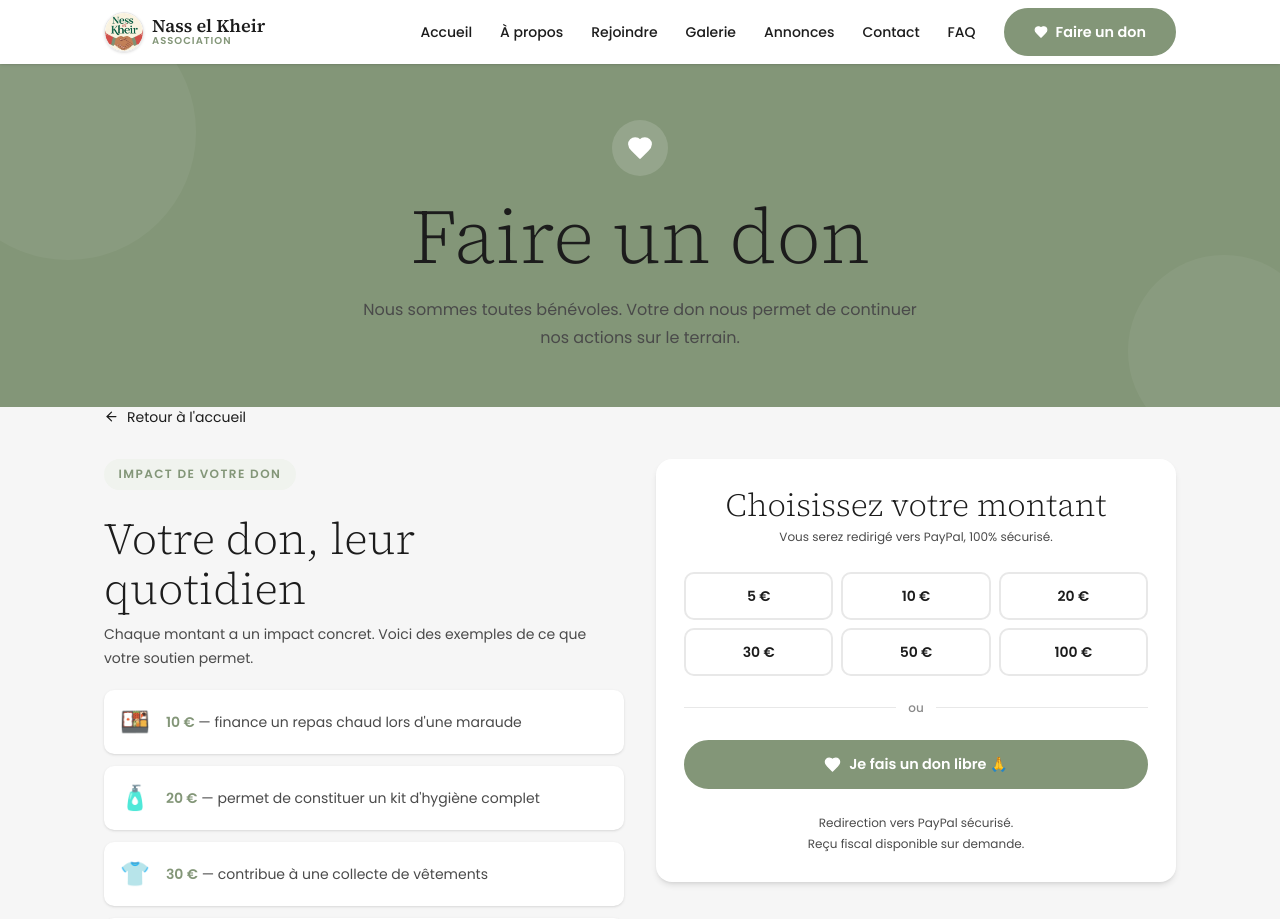
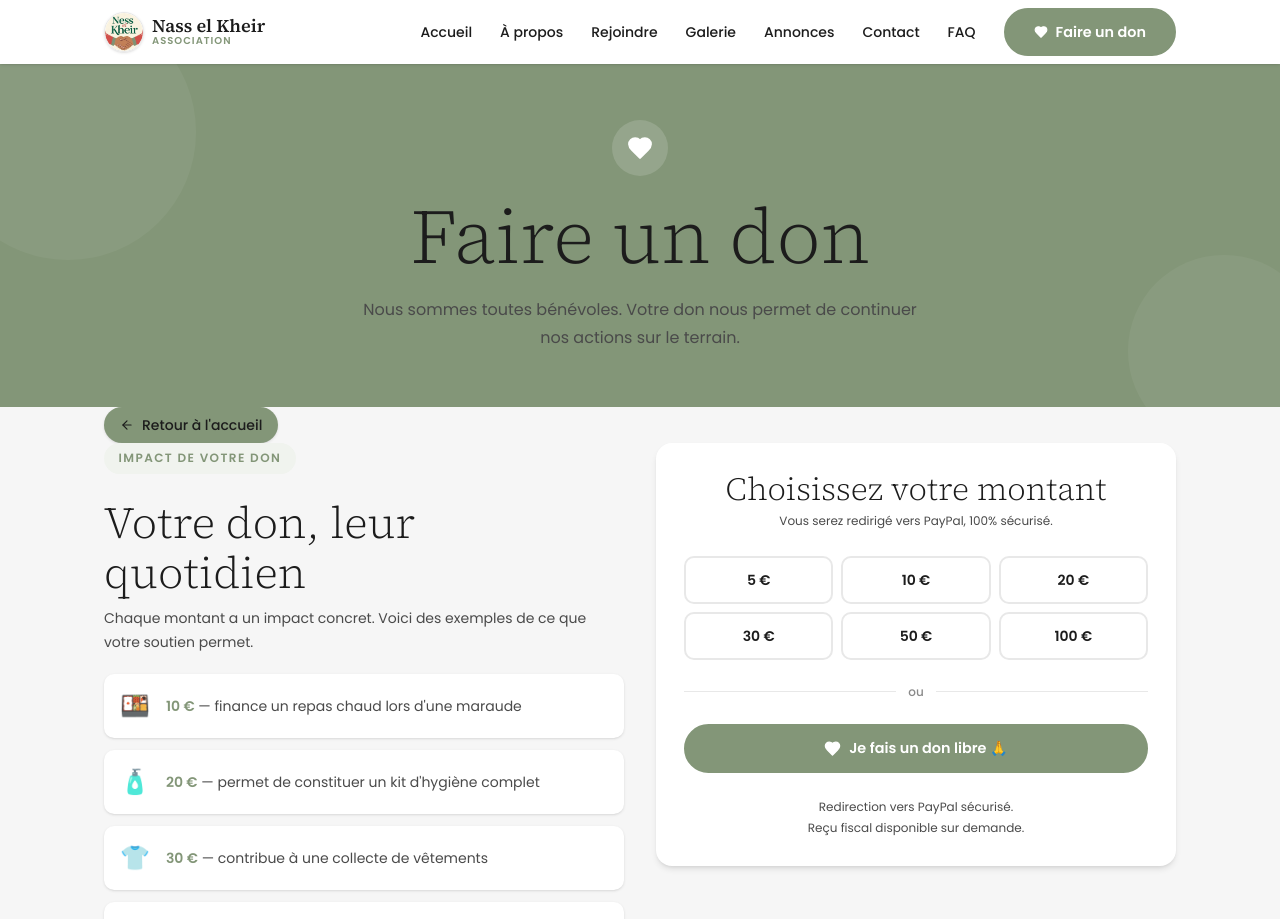
Before and after one commit to YanisZzzz6721/Ness-El-Kheir, a Next.js app: page /faire-un-don in a window 1280 px wide. Shown: the top 919 px of the page. Built offline with nearby package versions, Linux system fonts and the light colour scheme.

Commit message:
fix: page don — bouton retour espacé + padding bas avant footer
- Bouton "Retour à l'accueil" : style pill vert, séparé du hero par pt-8
- Contenu principal : pb-16 pour respirer avant le footer
- Plus de chevauchement footer/contenu

Co-Authored-By: Claude Sonnet 4.6 <noreply@anthropic.com>

```diff
--- a/src/app/faire-un-don/page.tsx
+++ b/src/app/faire-un-don/page.tsx
@@ -46,14 +46,18 @@ export default function FaireUnDonPage() {
 
       {/* ── Contenu ── */}
       <div className="bg-[#F6F6F6]">
-        <div className="container-site py-10 flex flex-col gap-8">
-
-          {/* Retour */}
-          <Link href="/" className="inline-flex items-center gap-2 text-sm text-[#8a8a8a] hover:text-[#839678] transition-colors w-fit">
-            <ArrowLeft size={15} />
+        {/* Bouton retour flottant, séparé du hero */}
+        <div className="container-site pt-8 pb-2">
+          <Link
+            href="/"
+            className="inline-flex items-center gap-2 text-sm font-medium text-white bg-[#839678] hover:bg-[#6b7d63] px-4 py-2 rounded-full transition-colors shadow-sm"
+          >
+            <ArrowLeft size={14} />
             Retour à l&apos;accueil
           </Link>
+        </div>
 
+        <div className="container-site py-8 pb-16 flex flex-col gap-8">
           <div className="grid grid-cols-1 lg:grid-cols-2 gap-8 items-start">
 
             {/* ── Gauche : impact ── */}
@@ -137,6 +141,7 @@ export default function FaireUnDonPage() {
           </div>
         </div>
       </div>
+
     </>
   );
 }
```
